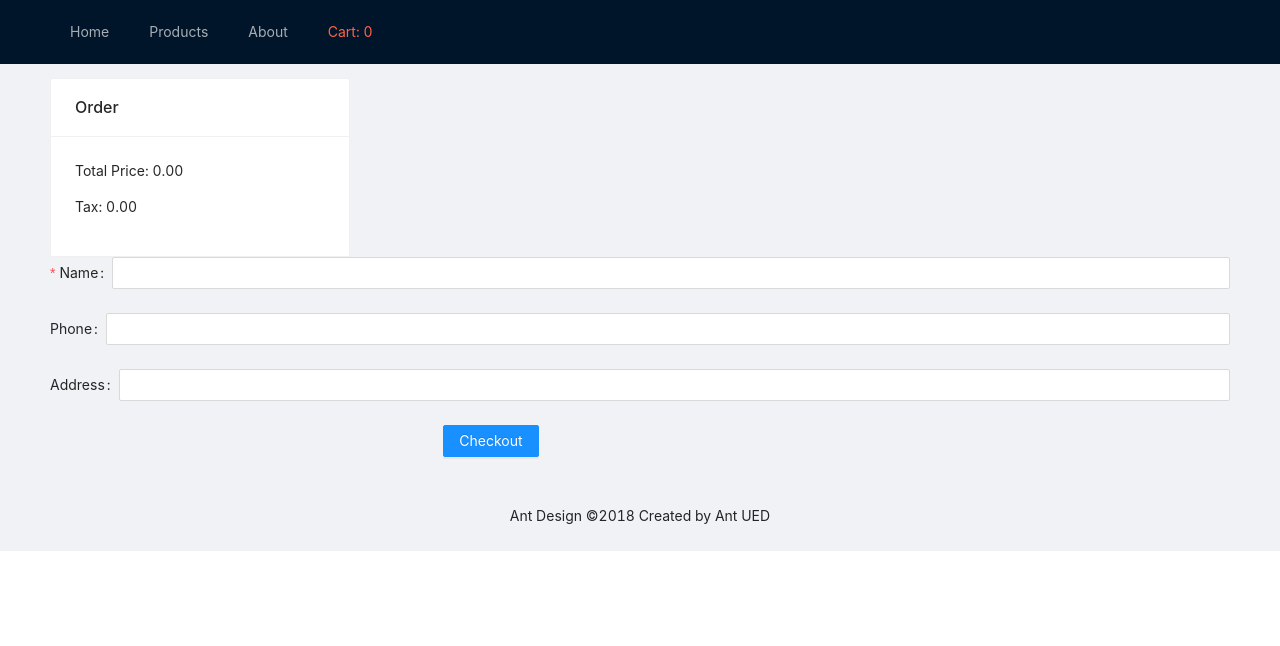
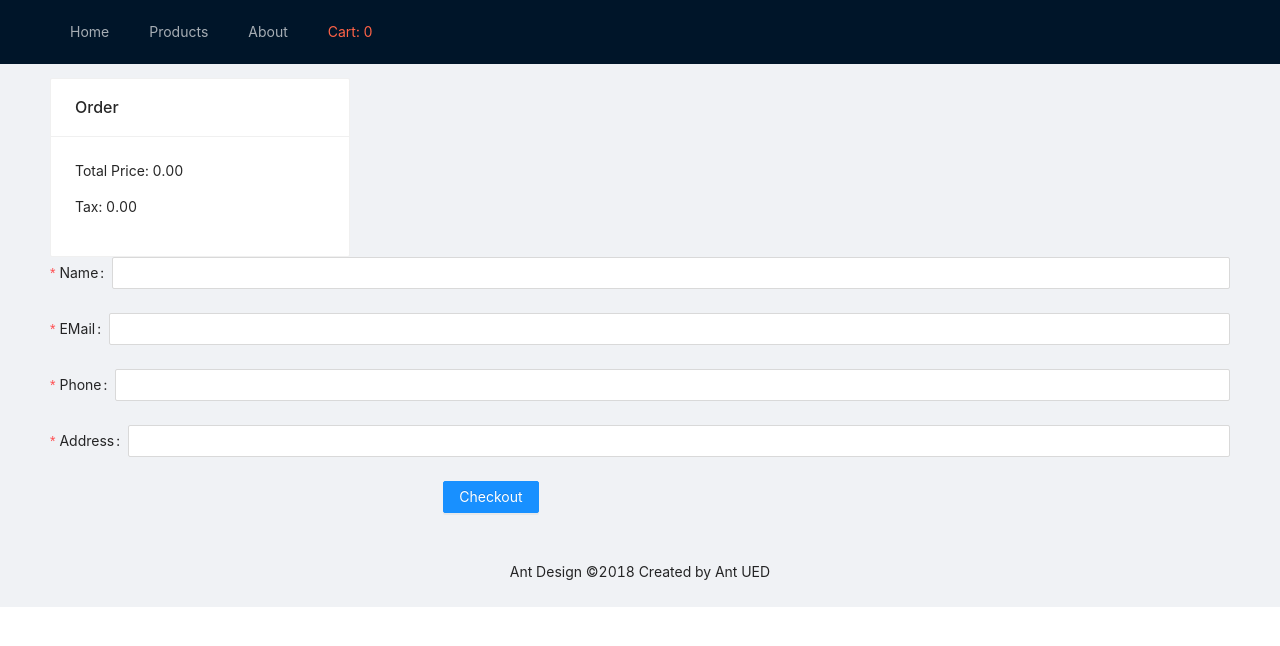
Before and after one commit to MertCorukoglu/akademi-ecommerce-react, a React (Create React App) app: page /order in a window 1280 px wide. Shown: the top 646 px of the page. Built offline with nearby package versions, Linux system fonts and the light colour scheme.

Commit message:
home view updated

```diff
--- a/src/App.js
+++ b/src/App.js
@@ -23,7 +23,7 @@ function App() {
 <Header>
   <div className="logo" />
 
-  <Menu theme="dark" mode="horizontal" defaultSelectedKeys={['2']}>
+  <Menu theme="dark" mode="horizontal" defaultSelectedKeys={['0']}>
     <Menu.Item><Link to='/'>Home</Link></Menu.Item>
     <Menu.Item><Link to='/products'>Products</Link> </Menu.Item>
     <Menu.Item><Link to='/about'>About</Link> </Menu.Item>
--- a/src/index.js
+++ b/src/index.js
@@ -19,6 +19,8 @@ import HomeView from './site/views/home/HomeView';
 import { CartProvider } from './store/CartContext';
 import CartView from './site/views/cart/CartView';
 import OrderView from './site/views/order/OrderView';
+import OrderSuccessView from './site/views/order/OrderSuccessView';
+
 
 
 ReactDOM.render(
@@ -33,6 +35,8 @@ ReactDOM.render(
 
       <Route path="/cart" element={<CartView />} />
       <Route path="/order" element={<OrderView />} />
+      <Route path="/ordersuccess" element={<OrderSuccessView />} />
+
 
 
       <Route path="/admin/addproduct" element={<AddProductView />} />
--- a/src/service/baseService.js
+++ b/src/service/baseService.js
@@ -44,8 +44,8 @@ export const baseService = {
         await fetch(config.apiurl + url, requestOptions)
         .then(res => res.json())
         .then((data) => {
-            responseData = data;
-            return responseData;
+
+            return data;
         })
 
     },
--- a/src/site/views/home/HomeView.js
+++ b/src/site/views/home/HomeView.js
@@ -1,5 +1,5 @@
 import React, { useContext, useEffect, useState } from 'react'
-import { Button, Card } from 'antd';
+import { Button, Card, Modal } from 'antd';
 import { baseService } from '../../../service/baseService';
 import CartContext from '../../../store/CartContext';
 import { setCartToLocalStorage } from '../../../utils/storageHelper/CartStorageHelper';
@@ -13,10 +13,10 @@ const gridStyle = {
 function HomeView() {
 
     const [products, setProducts] = useState([]);
+    const [modalVisible, setModalVisible] = useState(false)
 
-    const {cart, setCart} = useContext(CartContext)
+    const { cart, setCart } = useContext(CartContext);
 
-    console.log();
     useEffect(() => {
 
         baseService.getAll('/product')
@@ -30,28 +30,36 @@ function HomeView() {
 
         //Bu ürün sepette var ise o ürünün sepetteki adedini arttırır. Eğer ürün yoksa sepete yeni ürün olarak ekler ( ve miktarını 1 girer)
 
-        let product  = cart.find(q => q._id == item._id);
-        if(product != null){
+        let product = cart.find(q => q._id == item._id);
+        if (product != null) {
             product.quantity = product.quantity + 1
             setCart([...cart])
             setCartToLocalStorage([...cart]);
         }
-        else{
+        else {
 
             let newCartProduct = {
                 _id: item._id,
-                quantity : 1,
-                price : item.price,
-                name : item.name
+                quantity: 1,
+                price: item.price,
+                name: item.name
             }
             setCartToLocalStorage([...cart, newCartProduct]);
             setCart([...cart, newCartProduct]);
 
         }
 
-
+        setModalVisible(true)
     }
 
+
+    const handleOk = () => {
+        setModalVisible(false);
+    }
+
+    const handleCancel = () => {
+        setModalVisible(false);
+    }
     return (
         <>
             <div>
@@ -59,9 +67,15 @@ function HomeView() {
             </div>
             <Card title="Card Title">
                 {
-                    products && products.map((item,key) => {
+                    products && products.map((item, key) => {
                         return <Card.Grid key={key} style={gridStyle}>
                             <h4>{item.name}</h4>
+                            <span>Categories: </span>
+                            {
+                                item.categories && item.categories.map((subCategory,cKey) => {
+                                    return <span key={cKey}>{subCategory.name}</span>
+                                })
+                            }
                             <p>{item.price.toFixed(2)}</p>
                             <Button onClick={() => addToCart(item)} type='primary'>Add to cart</Button>
                         </Card.Grid>
@@ -69,6 +83,11 @@ function HomeView() {
                 }
 
             </Card>
+
+            <Modal title="İşlem" visible={modalVisible}  onOk={handleOk} onCancel={handleCancel}>
+                <p>Ürün sepete başarıyla eklenmiştir</p>
+
+            </Modal>
         </>
     )
 }
--- a/src/site/views/order/OrderForm.js
+++ b/src/site/views/order/OrderForm.js
@@ -1,15 +1,45 @@
+import React, { useContext } from 'react'
 import { Button, Input, Form } from 'antd'
-
-import React from 'react'
-
+import CartContext from '../../../store/CartContext'
+import { baseService } from '../../../service/baseService'
+import { useNavigate } from 'react-router-dom'
 
 
 function OrderForm() {
 
+    let navigate = useNavigate();
 
-    const onFinish = () => {
+    const {cart, setCart} = useContext(CartContext)
+
+    const onFinish = async (values) => {
+
+        var order = {
+            cart: cart,
+            name: values.name,
+            address: values.address,
+            phone : values.phone,
+            email : values.email
+        };
+
+        await baseService.add('/order', order)
+        .then((res) => {
+
+            setCart([]);
+
+            navigate("/ordersuccess")
+        })
+
+
+
+        // var order2 = new Object();
+        // order2.cart = cart;
+        // order2.name = values.name;
+        // order2.address = values.address;
+        // order2.phone = values.phone;
 
     }
+
+
     return (
 
 
@@ -27,9 +57,20 @@ function OrderForm() {
         <Input />
       </Form.Item>
 
+
+      <Form.Item
+        label="EMail"
+        name="email"
+        rules={[{ required: true, message: 'Please input your email address!' }]}
+      >
+        <Input />
+      </Form.Item>
+
       <Form.Item
         label="Phone"
         name="phone"
+        rules={[{ required: true, message: 'Please input your phone number!' }]}
+
       >
         <Input />
       </Form.Item>
@@ -37,6 +78,8 @@ function OrderForm() {
       <Form.Item
         label="Address"
         name="address"
+        rules={[{ required: true, message: 'Please input your address !' }]}
+
       >
         <Input />
       </Form.Item>
--- /dev/null
+++ b/src/site/views/order/OrderSuccessView.js
@@ -0,0 +1,11 @@
+import React from 'react'
+
+function OrderSuccessView() {
+    return (
+        <div>
+            <h1>Siparişiniz başarıyla oluşturulmuştur!!</h1>
+        </div>
+    )
+}
+
+export default OrderSuccessView
```
Lines whose indentation alone changed are shown as unchanged.
